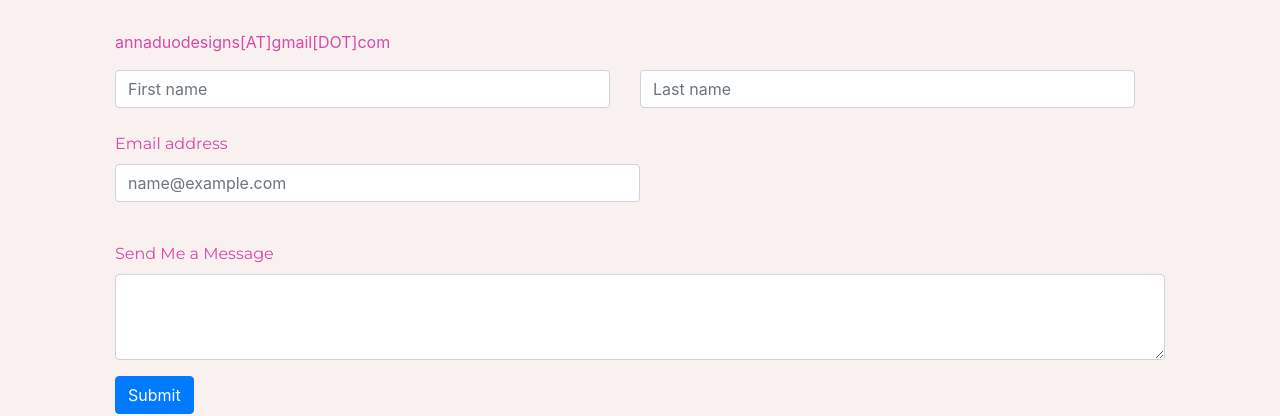
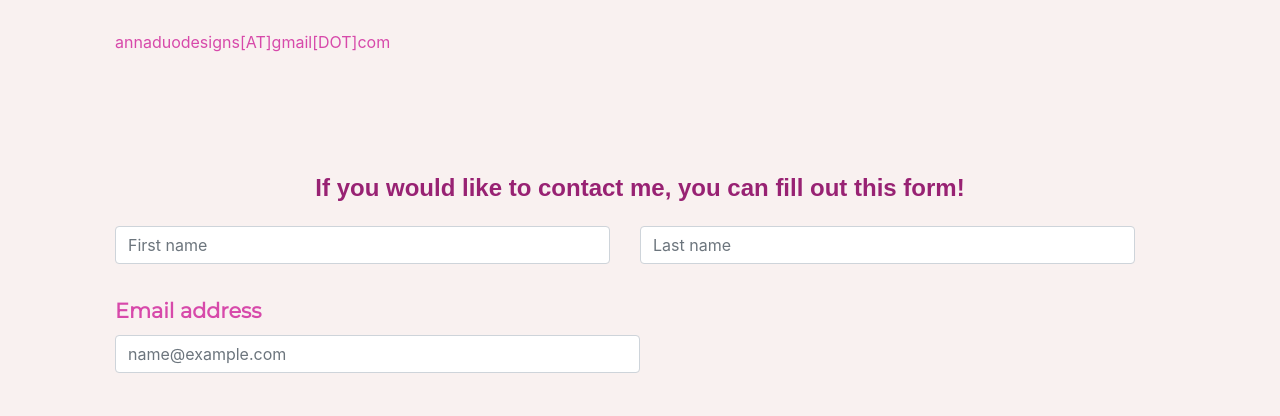
Before and after one commit to anduong2/annaduodesigns, a plain HTML site: page contact.html in a window 1280 px wide. Shown: the part 568-984 px from the top of the page. Drawn offline with nearby package versions, Linux system fonts and the light colour scheme.

Commit message:
fixed contact pages

```diff
--- a/contact.html
+++ b/contact.html
@@ -58,15 +58,16 @@
 
 
 
+<form action="contact.php" method="post" class="col-12" enctype="application/x-www-form-urlencoded">
 
-<form class="col-12">
+  <h3 class="col-12">If you would like to contact me, you can fill out this form!</h3>
 
 
   <div class="row col-12">
-    <div class="col">
+    <div class="col-6">
       <input type="text" class="form-control" placeholder="First name">
     </div>
-    <div class="col">
+    <div class="col-6">
       <input type="text" class="form-control" placeholder="Last name">
     </div>
   </div>
@@ -80,6 +81,7 @@
 
   </div>
   <div class="form-group col-12">
+
     <label for="exampleFormControlTextarea1">Send Me a Message</label>
     <textarea class="form-control" id="exampleFormControlTextarea1" rows="3"></textarea>
   </div>
@@ -92,10 +94,6 @@
     <a href="skills.html"><strong>Skills and Activities Page</strong></a>
   </div>
 </form>
-
-
-
-
 
 
 <footer class="container">
--- a/sass/main.scss
+++ b/sass/main.scss
@@ -53,6 +53,7 @@ $xl: 1200px;
 @mixin pack {
   font-family: $fontpack;
   color: $primaryColor;
+  font-size: 1.3em;
 }
 
 @mixin pack2{
@@ -404,8 +405,20 @@ form {
     font-size: 2em;
   }
 
+  h3 {
+    font-family: arial, helvetica, sans-serif;
+    color: $primaryColor;
+    color: darken($primaryColor,20%);
+    font-size: $spacer;
+    font-weight: bold;
+    margin-bottom: $secondspacer;
+    text-align: center;
+    margin-top: 5em;
+  }
+
   label {
     @include pack;
+    font-weight: bold;
   }
   textarea {
     @include pack;
```
Also changed, not shown: css/main.css, 1 other file.
